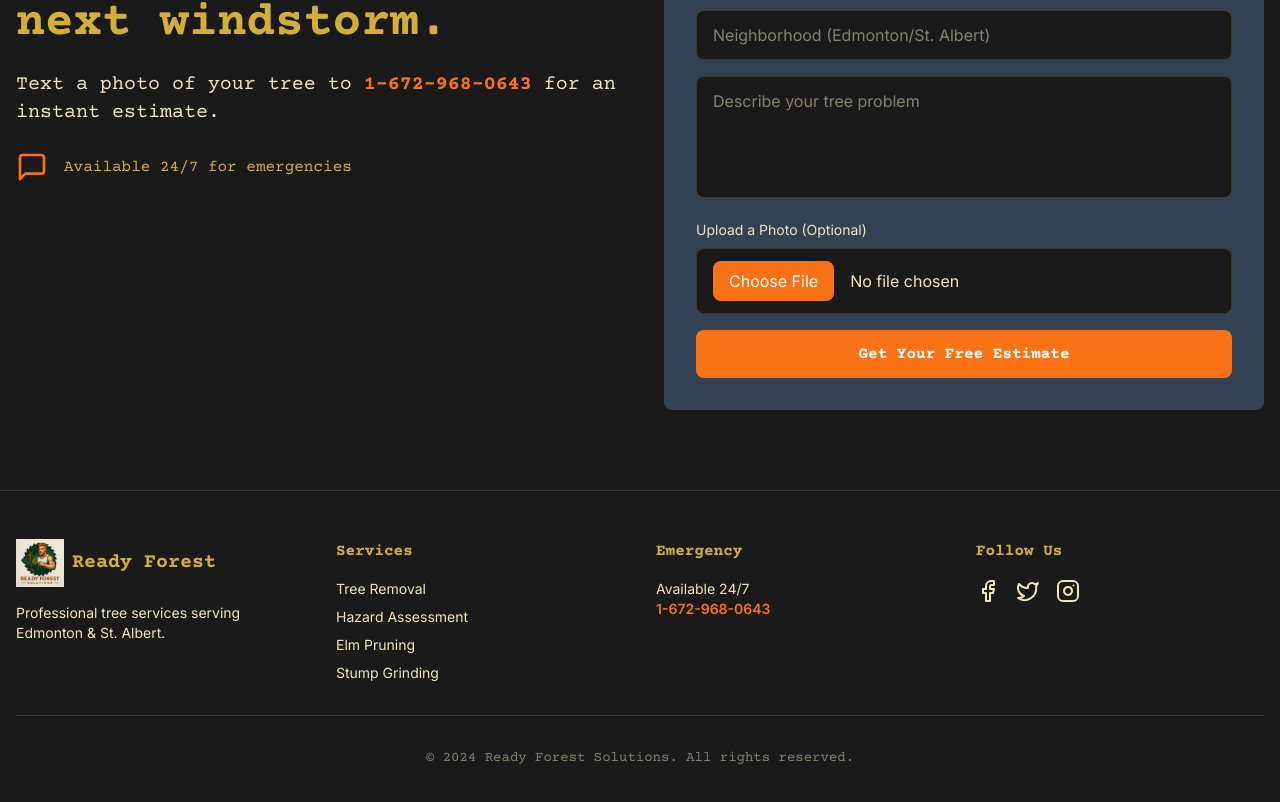
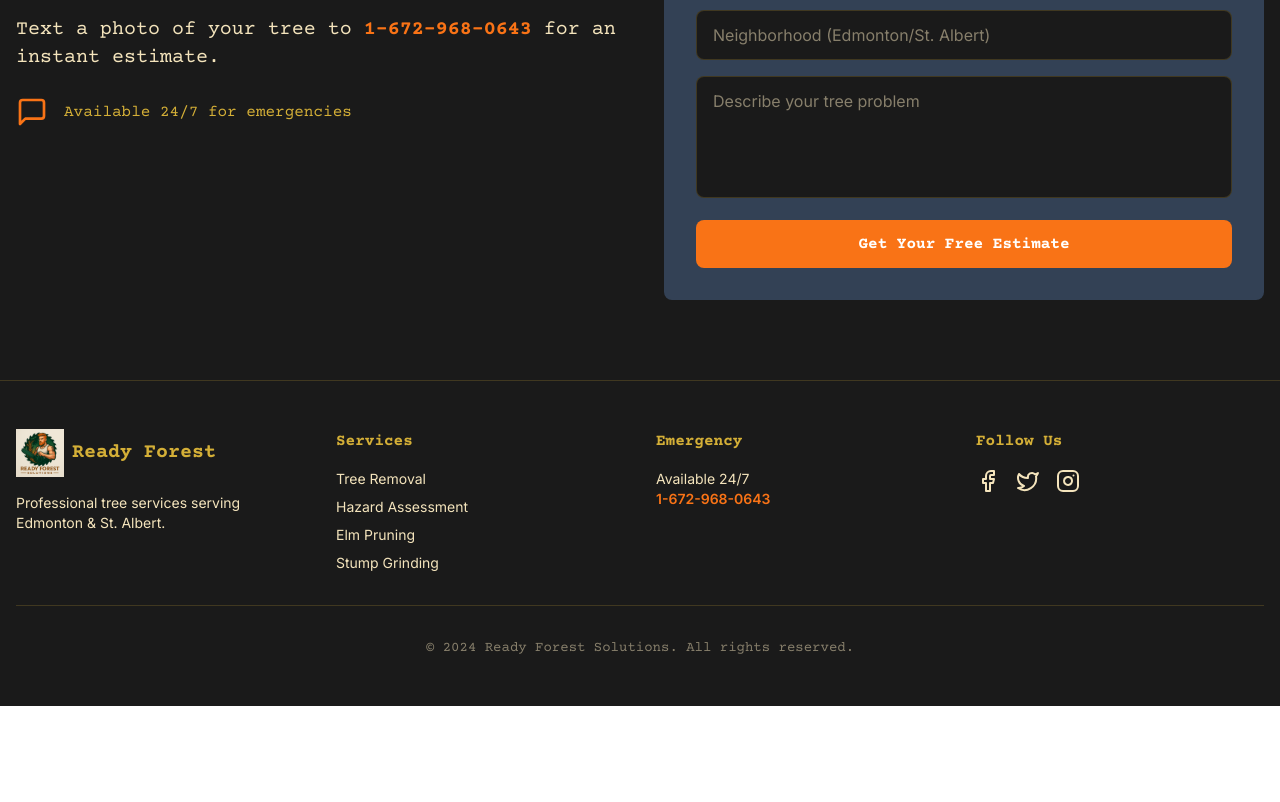
Before and after one commit to rfs180/readyforestsolutions.ca, a React (Vite) app: page / in a window 1280 px wide. Shown: the part 4913-5715 px from the top of the page. After the commit the page ends 5619 px from the top, so only its background shows below. Built offline with nearby package versions, Linux system fonts and the light colour scheme.

Commit message:
Update Footer.tsx
removing photo upload from form

```diff
--- a/src/components/Footer.tsx
+++ b/src/components/Footer.tsx
@@ -14,17 +14,11 @@ export default function Footer() {
     phone: '',
     neighborhood: '',
     problem: '',
-    photo: null as File | null,
   });
 
   const handleChange = (e: React.ChangeEvent<HTMLInputElement | HTMLTextAreaElement>) => {
     const { name, value } = e.target;
     setFormData(prev => ({ ...prev, [name]: value }));
-  };
-
-  const handleFileChange = (e: React.ChangeEvent<HTMLInputElement>) => {
-    const file = e.target.files?.[0] || null;
-    setFormData(prev => ({ ...prev, photo: file }));
   };
 
   const handleSubmit = async (e: React.FormEvent) => {
@@ -36,7 +30,6 @@ export default function Footer() {
     formDataObj.append('phone', formData.phone);
     formDataObj.append('neighborhood', formData.neighborhood);
     formDataObj.append('problem', formData.problem);
-    if (formData.photo) formDataObj.append('photo', formData.photo);
 
     try {
       const response = await fetch('https://formspree.io/f/xvzwgjoy', {
@@ -123,16 +116,6 @@ export default function Footer() {
                 rows={4}
                 className="w-full px-4 py-3 bg-dark text-gold-light placeholder-gold-light/50 border border-gold/20 rounded-lg font-sans focus:outline-none focus:border-orange-500 resize-none"
               />
-              <div>
-                <label className="text-gold-light text-sm font-sans mb-2 block">Upload a Photo (Optional)</label>
-                <input
-                  type="file"
-                  name="photo"
-                  accept="image/*"
-                  onChange={handleFileChange}
-                  className="w-full px-4 py-3 bg-dark text-gold-light border border-gold/20 rounded-lg font-sans file:mr-4 file:py-2 file:px-4 file:rounded-lg file:bg-orange-500 file:text-white file:border-0 cursor-pointer"
-                />
-              </div>
               <button
                 type="submit"
                 className="w-full bg-orange-500 hover:bg-orange-600 text-white py-3 rounded-lg font-typewriter font-semibold transition-colors"
```
